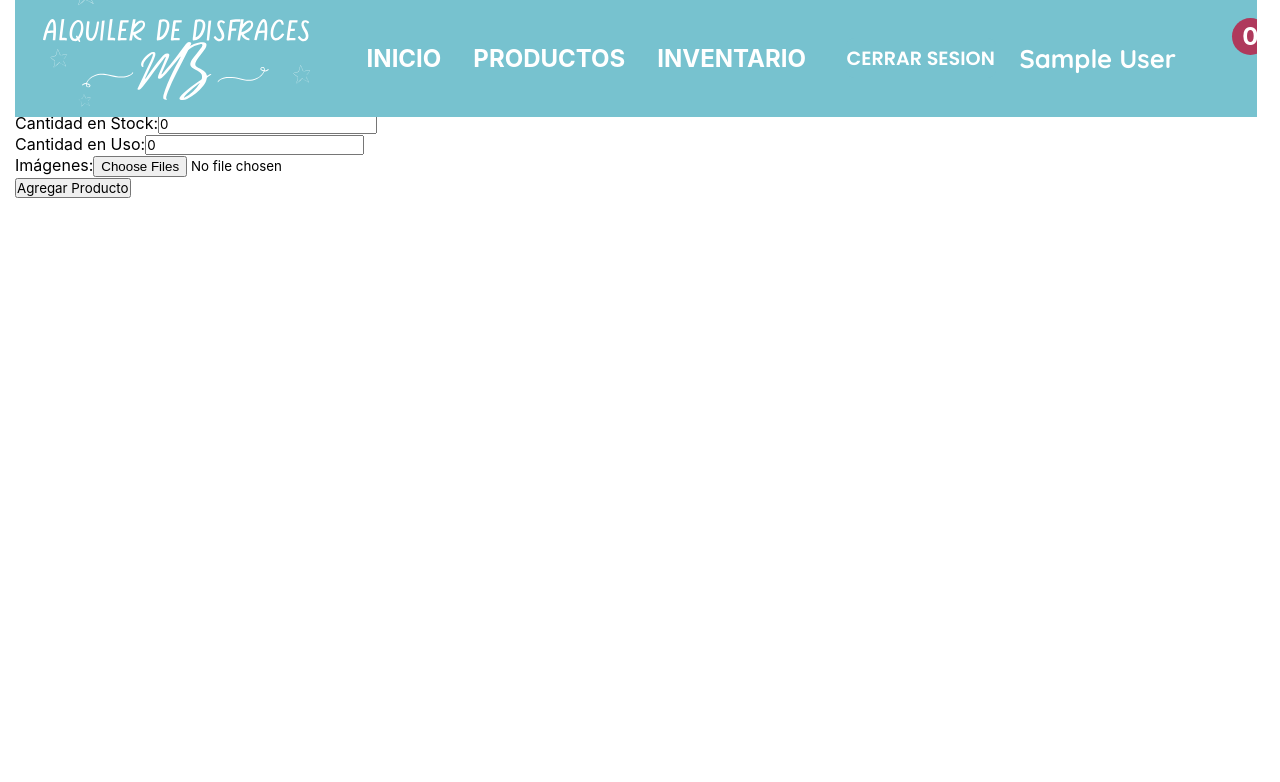
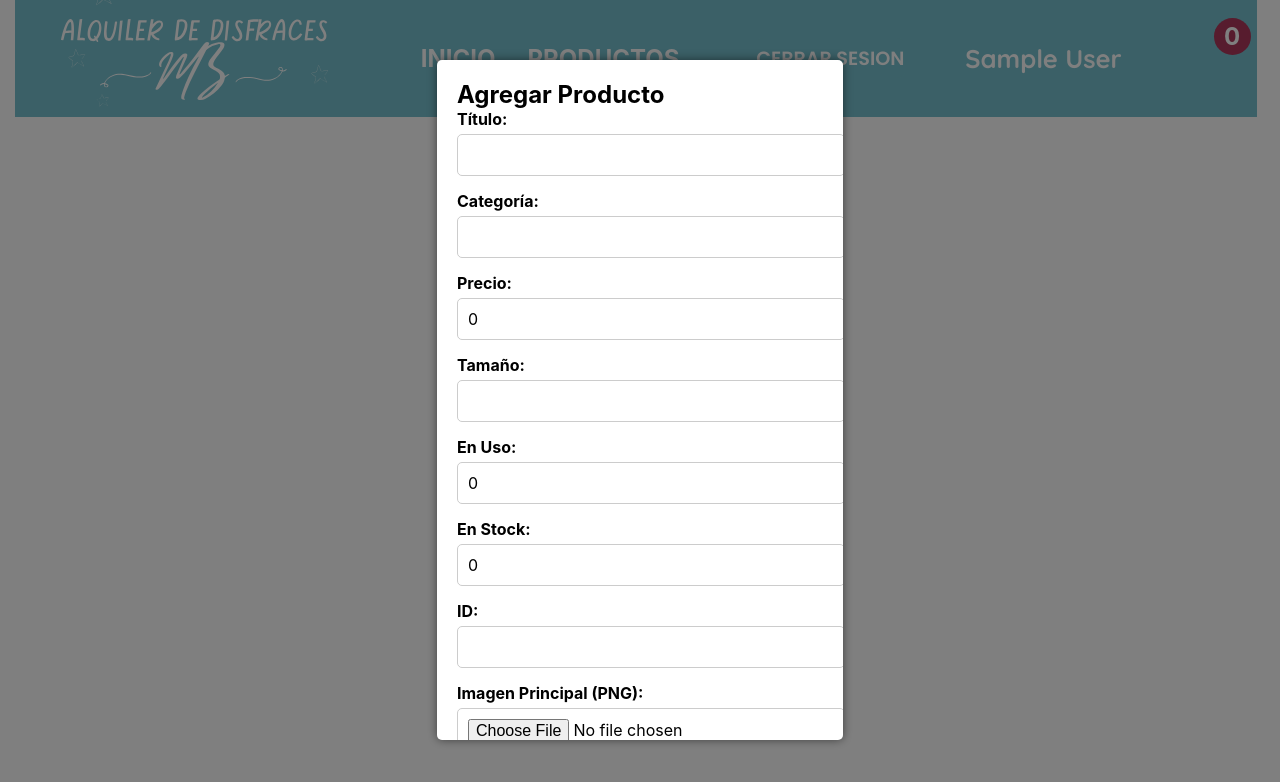
Before and after one commit to SFMZ21/APP_Disfraces_MZ, a React (Create React App) app: page /inventario in a window 1280 px wide. Shown: the top 782 px of the page. Built offline with nearby package versions, Linux system fonts and the light colour scheme; no server answers; the database is empty; sample sign-in values are in the browser's storage; some icons are missing.

Commit message:
Se agregó rol de administrador, formulario para crear disfraz

```diff
--- a/src/components/Login/protectedRoutes.js
+++ b/src/components/Login/protectedRoutes.js
@@ -1,12 +1,16 @@
 import { Navigate } from "react-router-dom";
 import { useAuth } from "../../context/authContext";
 
-export function ProtectedRoute({ children }) {
+export function ProtectedRoute({ children, isAdminRequired }) {
   const { user, loading } = useAuth();
 
   if (loading) return <h1>Loading</h1>;
 
   if (!user) return <Navigate to="/login" />;
 
+
+  if(isAdminRequired && !user.isAdmin){
+    return <Navigate to="/"/>
+  }
   return <>{children}</>;
 }
--- a/src/components/Navbar/navbar.js
+++ b/src/components/Navbar/navbar.js
@@ -37,9 +37,11 @@ export const Navbar =()=>{
                 <li>
                     <Link to="/productos">PRODUCTOS</Link>
                 </li>
-                <li>
-                    <Link to="/inventario">INVENTARIO</Link>
-                </li>
+                {user.isAdmin && (
+                    <li>
+                    <Link to="/adminPanel">ADMIN</Link>
+                    </li>
+                )}
 
             </ul>
             <button type="submit" className="logOut-btn" onClick={cerrarSesion}>CERRAR SESION</button>
--- a/src/components/Productos/ProductoItem.js
+++ b/src/components/Productos/ProductoItem.js
@@ -1,5 +1,4 @@
 import React, { useContext } from "react";
-import IMG from '../../images/Disfraz1.png';
 import {Link} from "react-router-dom";
 import { DataContext } from "../../context/DataProvider";
 
--- a/src/components/Productos/productoNuevo.js
+++ b/src/components/Productos/productoNuevo.js
@@ -1,156 +1,172 @@
 import React, { useState } from 'react';
-import firebase from 'firebase/app';
-import  'firebase/storage';
+import { useNavigate } from 'react-router-dom';
 
-export const ProductoNuevo= () => {
+export const ProductoNuevo = ({ onClose }) => {
   const [formData, setFormData] = useState({
     title: '',
-    initialQuantity: 0,
+    category: '',
+    cantidad: 1,
+    enUso: 0,
+    enStock: 0,
+    id: '',
+    image: null,
+    img1: null,
+    img2: null,
+    img3: null,
     price: 0,
-    category: '',
-    stockQuantity: 0,
-    inUseQuantity: 0,
-    images: [],
+    size: '',
   });
+
+  const [error, setError] = useState('');
+
+  const history = useNavigate();
+
+  const handleFormSubmit = (e) => {
+    e.preventDefault();
+
+    // Validación de precio no negativo
+    if (formData.price < 0) {
+      setError('El precio no puede ser negativo');
+      return;
+    }
+
+    // Procesa los datos del formulario como lo necesites
+    // ...
+
+    // Cierra el modal y regresa a la página anterior
+    onClose();
+  };
 
   const handleInputChange = (e) => {
     const { name, value } = e.target;
     setFormData({
       ...formData,
-      [name]: value,
+      [name]: name === 'price' ? parseFloat(value) : value, // Convierte a número si es el campo de precio
     });
-  };
-
-  const handleImageUpload = async (e) => {
-    const files = e.target.files;
-    const imageUrls = [];
-
-    for (let i = 0; i < files.length; i++) {
-      const file = files[i];
-      const storageRef = firebase.storage().ref(`images/${file.name}`);
-      await storageRef.put(file);
-      const url = await storageRef.getDownloadURL();
-      imageUrls.push(url);
-    }
-
-    setFormData({
-      ...formData,
-      images: imageUrls,
-    });
-  };
-
-  const handleSubmit = async (e) => {
-    e.preventDefault();
-
-    try {
-      const productData = { ...formData };
-      delete productData.images; // We remove images from the product data since it's not a valid field to store in Firestore
-
-      // Add the product to the "products" collection in Firebase
-      await firebase.firestore().collection('products').add(productData);
-
-      alert('Producto agregado con éxito');
-      // Clear the form after successful submission
-      setFormData({
-        title: '',
-        initialQuantity: 0,
-        price: 0,
-        category: '',
-        stockQuantity: 0,
-        inUseQuantity: 0,
-        images: [],
-      });
-    } catch (error) {
-      console.error('Error al agregar el producto:', error);
-    }
+    setError(''); // Limpia el mensaje de error al cambiar los valores
   };
 
   return (
-    <div>
+    <div className="modalProducto">
+      <div className="modalProducto-content">
         <h2>Agregar Producto</h2>
-      <form onSubmit={handleSubmit}>
-        <div>
-          <label htmlFor="title">Título:</label>
+        {error && <p className="error-message">{error}</p>}
+        <form onSubmit={handleFormSubmit}>
+          <div className="form-group">
+            <label>Título:</label>
             <input
               type="text"
-            id="title"
               name="title"
               value={formData.title}
               onChange={handleInputChange}
               required
             />
           </div>
-        <div>
-          <label htmlFor="initialQuantity">Cantidad Inicial:</label>
+          <div className="form-group">
+            <label>Categoría:</label>
             <input
-            type="number"
-            id="initialQuantity"
-            name="initialQuantity"
-            value={formData.initialQuantity}
+              type="text"
+              name="category"
+              value={formData.category}
               onChange={handleInputChange}
               required
             />
           </div>
-        <div>
-          <label htmlFor="price">Precio:</label>
+          <div className="form-group">
+            <label>Precio:</label>
             <input
               type="number"
-            id="price"
               name="price"
               value={formData.price}
               onChange={handleInputChange}
               required
             />
           </div>
-        <div>
-          <label htmlFor="category">Categoría:</label>
+          <div className="form-group">
+            <label>Tamaño:</label>
             <input
               type="text"
-            id="category"
-            name="category"
-            value={formData.category}
+              name="size"
+              value={formData.size}
               onChange={handleInputChange}
               required
             />
           </div>
-        <div>
-          <label htmlFor="stockQuantity">Cantidad en Stock:</label>
+          <div className="form-group">
+            <label>En Uso:</label>
             <input
               type="number"
-            id="stockQuantity"
-            name="stockQuantity"
-            value={formData.stockQuantity}
+              name="enUso"
+              value={formData.enUso}
               onChange={handleInputChange}
               required
             />
           </div>
-        <div>
-          <label htmlFor="inUseQuantity">Cantidad en Uso:</label>
+          <div className="form-group">
+            <label>En Stock:</label>
             <input
               type="number"
-            id="inUseQuantity"
-            name="inUseQuantity"
-            value={formData.inUseQuantity}
+              name="enStock"
+              value={formData.enStock}
               onChange={handleInputChange}
               required
             />
           </div>
-        <div>
-          <label htmlFor="images">Imágenes:</label>
+          <div className="form-group">
+            <label>ID:</label>
             <input
-            type="file"
-            id="images"
-            name="images"
-            multiple
-            accept="image/*"
-            onChange={handleImageUpload}
+              type="text"
+              name="id"
+              value={formData.id}
+              onChange={handleInputChange}
               required
             />
           </div>
-        <div>
-          <button type="submit">Agregar Producto</button>
+          <div className="form-group">
+            <label>Imagen Principal (PNG):</label>
+            <input
+              type="file"
+              accept=".png"
+              name="image"
+              onChange={handleInputChange}
+              required
+            />
           </div>
+          <div className="form-group">
+            <label>Imagen 1 (PNG):</label>
+            <input
+              type="file"
+              accept=".png"
+              name="img1"
+              onChange={handleInputChange}
+              required
+            />
+          </div>
+          <div className="form-group">
+            <label>Imagen 2 (PNG):</label>
+            <input
+              type="file"
+              accept=".png"
+              name="img2"
+              onChange={handleInputChange}
+              required
+            />
+          </div>
+          <div className="form-group">
+            <label>Imagen 3 (PNG):</label>
+            <input
+              type="file"
+              accept=".png"
+              name="img3"
+              onChange={handleInputChange}
+              required
+            />
+          </div>
+
+          <button className='buttonPN' type="submit">Guardar</button>
         </form>
+        <button onClick={onClose}>Cerrar</button>
+      </div>
     </div>
   );
 };
--- a/src/context/DataProvider.js
+++ b/src/context/DataProvider.js
@@ -1,5 +1,4 @@
 import React, {createContext, useState, useEffect } from "react";
-import Data from '../Data.js'
 import { firestore } from "../firebase.js";
 import { collection,getDocs } from "firebase/firestore";
 export const DataContext = createContext();
--- a/src/index.css
+++ b/src/index.css
@@ -766,6 +766,118 @@ navbar .cart span{
   margin-bottom: 10px;
 }
 
+/*-----------------------ADMIN-------------*/
+.admin-panel {
+  display: flex;
+  align-items: center;
+  justify-content: center;
+  height: 100vh;
+}
+
+.add-costume {
+  width: 300px;
+  height: 300px;
+  background-color: #daecec;
+  border: 1px solid #ccc;
+  margin-right: 20px; /* Espacio entre los divs */
+  display: flex;
+  align-items: center;
+  justify-content: center;
+}
+
+.add-button {
+  padding: 10px 20px;
+  background-color: #007bff;
+  color: #fff;
+  border: none;
+  border-radius: 5px;
+  cursor: pointer;
+  display: flex;
+  align-items: center;
+}
+
+.add-button:hover {
+  background-color: #0056b3;
+}
+
+.content-box {
+  width: 300px;
+  height: 300px;
+  background-color:#b8dbdb;
+  border: 1px solid #ccc;
+  margin-right: 20px; /* Espacio entre los divs */
+  display: flex;
+  align-items: center;
+  justify-content: center;
+}
+
+/*----------VENTANA MODAL PRODUCTO NUEVO-------------*/
+.modalProducto {
+  display: flex;
+  justify-content: center;
+  align-items: center;
+  position: fixed;
+  top: 0;
+  left: 0;
+  width: 100%;
+  height: 100%;
+  background-color: rgba(0, 0, 0, 0.5);
+  z-index: 1000;
+}
+
+.modalProducto-content {
+  background-color: #fff;
+  padding: 20px;
+  border-radius: 5px;
+  box-shadow: 0px 0px 10px rgba(0, 0, 0, 0.5);
+  max-width: 80%;
+  max-height: 80%;
+  overflow: auto;
+}
+
+.error-message {
+  color: red;
+  margin-bottom: 10px;
+}
+
+.form-group {
+  margin-bottom: 15px;
+}
+
+label {
+  display: block;
+  font-weight: bold;
+  margin-bottom: 5px;
+}
+
+input[type="text"],
+input[type="number"],
+input[type="file"] {
+  width: 100%;
+  padding: 10px;
+  border: 1px solid #ccc;
+  border-radius: 5px;
+  font-size: 16px;
+}
+
+.buttonPN[type="submit"],
+.buttonPN[type="button"] {
+  background-color: #007bff;
+  color: #fff;
+  padding: 10px 20px;
+  border: none;
+  border-radius: 5px;
+  font-size: 16px;
+  cursor: pointer;
+}
+
+.buttonPN[type="submit"]:hover,
+.buttonPN[type="button"]:hover {
+  background-color: #0056b3;
+}
+
+
+
 
 
 /*-------------media-----------*/
```
Also changed, not shown: src/App.js (+11 -0 lines), src/Data.js (deleted, +0 -70 lines), src/components/Admin/adminPanel.js (added, +34 -0 lines), src/context/authContext.js (+30 -39 lines). Lines whose indentation alone changed are shown as unchanged.
